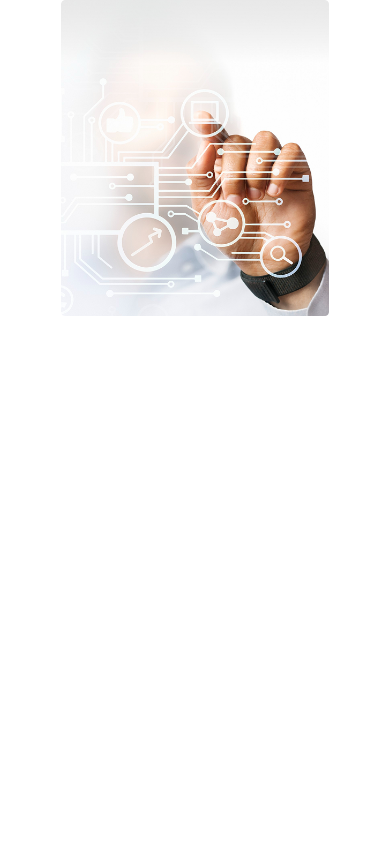
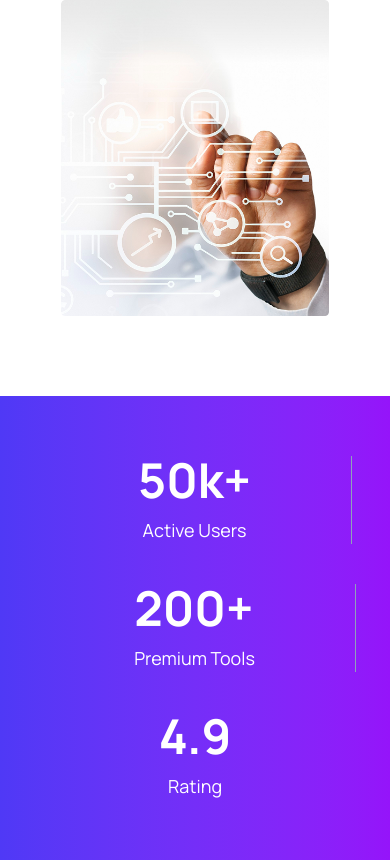
Before and after one commit to mdwahidullah0243-commits/assignment-6-digitools, a React (Vite) app: page / in a window 390 px wide. Shown: the part 536-1396 px from the top of the page. Before the commit the page ends 852 px from the top, so only its background shows below. Built offline with nearby package versions, Linux system fonts and the light colour scheme.

Commit message:
Added stats section and made responsive

```diff
--- a/src/App.jsx
+++ b/src/App.jsx
@@ -1,6 +1,7 @@
 import './App.css'
 import Banner from './components/Banner/Banner'
 import Navbar from "./components/Navbar/Navbar"
+import Stats from './components/Stats/Stats'
 
 function App() {
   return (
@@ -8,6 +9,8 @@ function App() {
       <Navbar />
 
       <Banner />
+
+      <Stats />
     </>
   )
 }
--- /dev/null
+++ b/src/components/Stats/Stats.jsx
@@ -0,0 +1,24 @@
+import React from 'react';
+
+const Stats = () => {
+    return (
+        <div className='mt-20 flex flex-wrap justify-center items-center gap-y-10 py-15 text-white bg-linear-to-r from-[#4F39F6] to-[#9514FA]'>
+            <div className='border-r border-r-slate-400 px-25 space-y-3'>
+                <h1 className='text-5xl font-bold'>50k+</h1>
+                <p className='text-lg text-center'>Active Users</p>
+            </div>
+
+            <div className='border-r border-r-slate-400 px-25 space-y-3'>
+                <h1 className='text-5xl font-bold'>200+</h1>
+                <p className='text-lg text-center'>Premium Tools</p>
+            </div>
+
+            <div className='px-25 space-y-3'>
+                <h1 className='text-5xl font-bold'>4.9</h1>
+                <p className='text-lg text-center'>Rating</p>
+            </div>
+        </div>
+    );
+};
+
+export default Stats;
```
